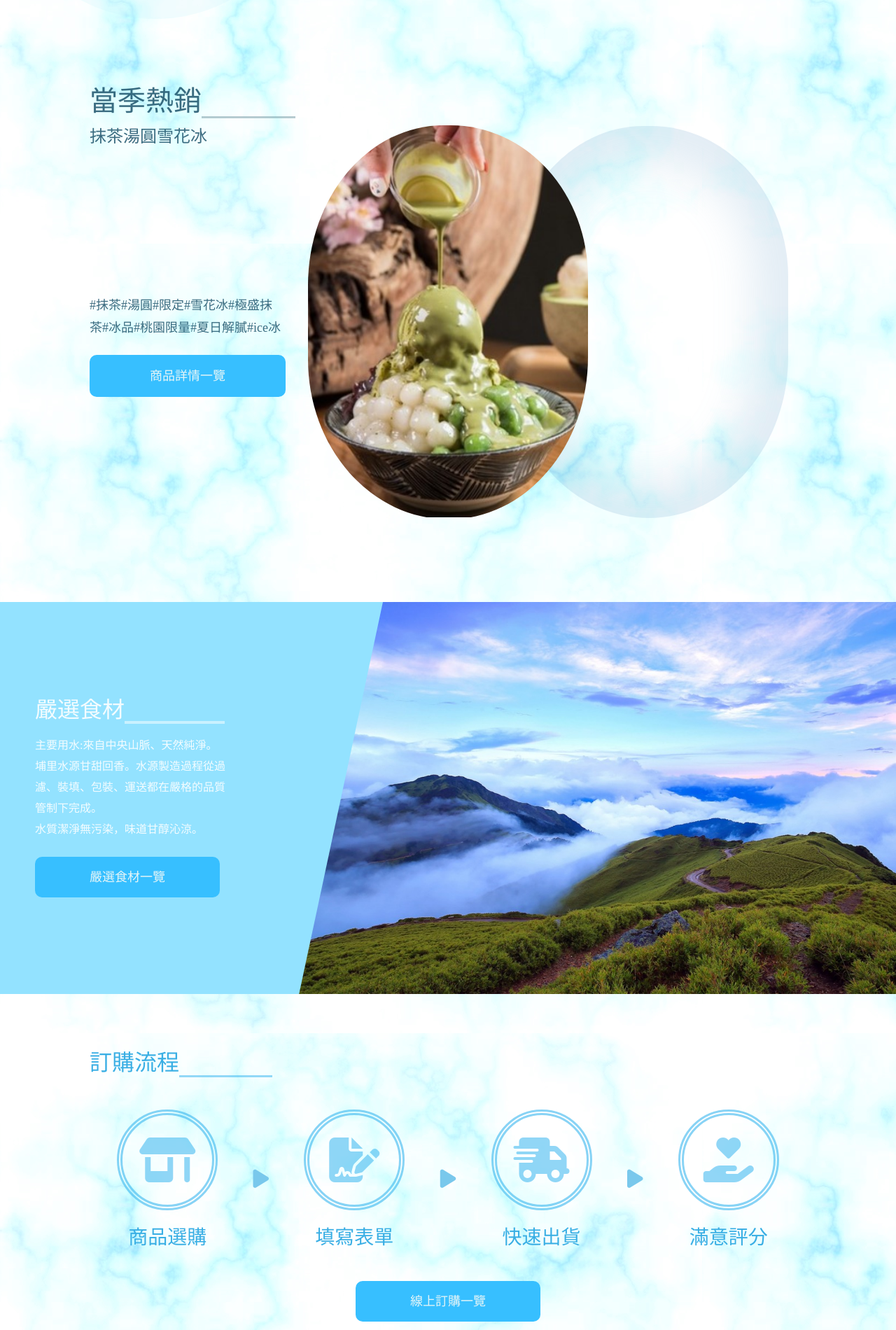
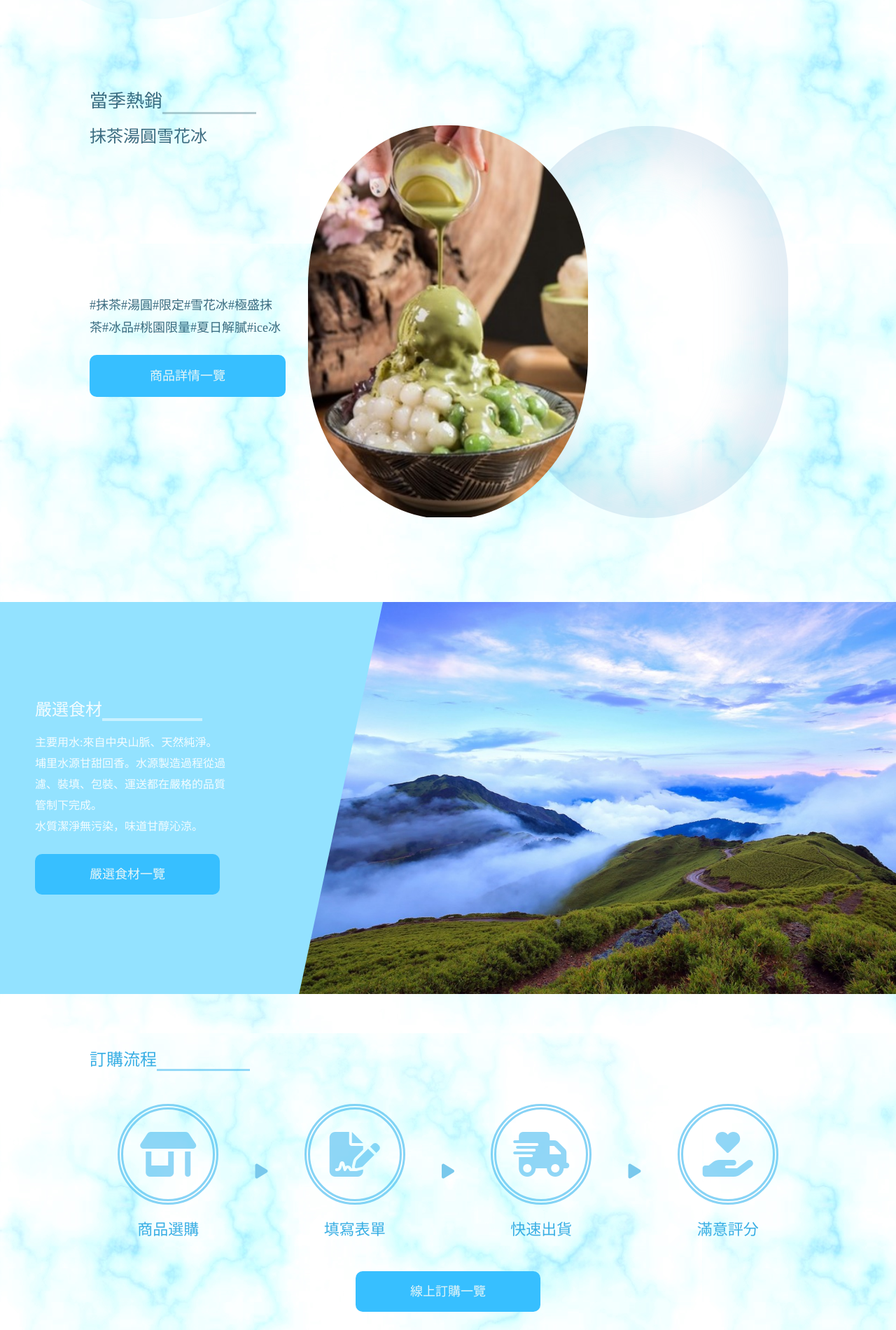
Before and after one commit to yujuava/ice, a plain HTML site: page index.html in a window 1280 px wide. Shown: the part 780-2680 px from the top of the page at 70% size. Drawn offline with nearby package versions, Linux system fonts and the light colour scheme; a web font is replaced by a local one.

Commit message:
修改文字大小

```diff
--- a/css/index.css
+++ b/css/index.css
@@ -268,7 +268,7 @@ a{
 }
 
 .product_outline h2 {
-    font-size: 40px;
+    font-size: 26px;
     margin: 30px 0 20px 0;
     font-weight: 500;
     position: relative;
@@ -276,7 +276,7 @@ a{
 
 .product_outline h2::after {
     position: absolute;
-    top: 120%;
+    top: 100%;
     content: '';
     height: 3px;
     width: 80%;
@@ -285,7 +285,7 @@ a{
 }
 
 .product_outline p {
-    font-size: 32px;
+    font-size: 24px;
     margin: 30px 0 40px 0;
     font-weight: 500;
 }
@@ -354,7 +354,7 @@ a{
 }
 
 .ingredients_detail h2 {
-    font-size: 32px;
+    font-size: 24px;
     margin-bottom: 20px;
     position: relative;
 }
@@ -393,7 +393,7 @@ a{
 }
 
 .purchase h2 {
-    font-size: 32px;
+    font-size: 24px;
     color: #39aee4;
     margin: 8% 0 5% 0;
     position: relative;
@@ -410,7 +410,7 @@ a{
 }
 
 .purchase_process .card p {
-    font-size: 28px;
+    font-size: 22px;
     color: #39aee4;
     text-align: center;
 }
@@ -433,7 +433,7 @@ a{
 }
 
 .purchase_process>i {
-    font-size: 30px;
+    font-size: 24px;
     color: #79c8ec;
 }
 
```
